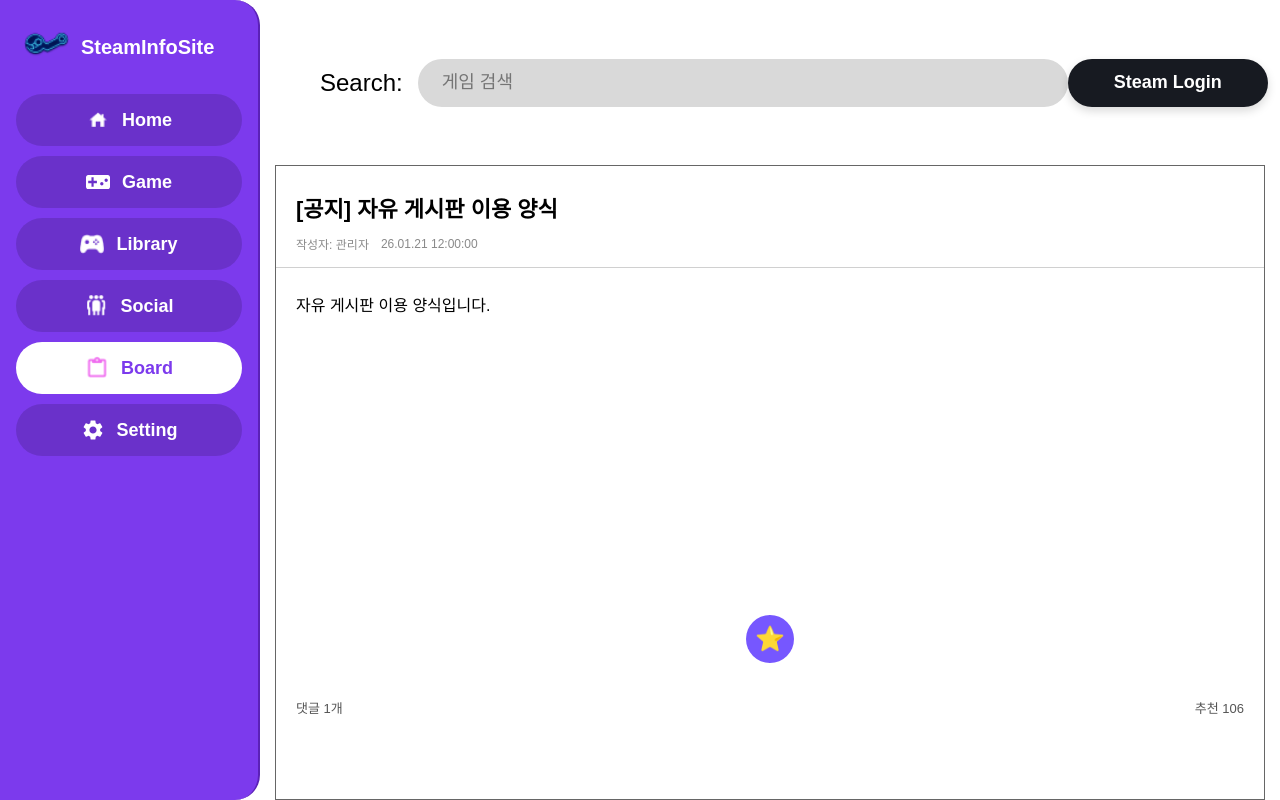
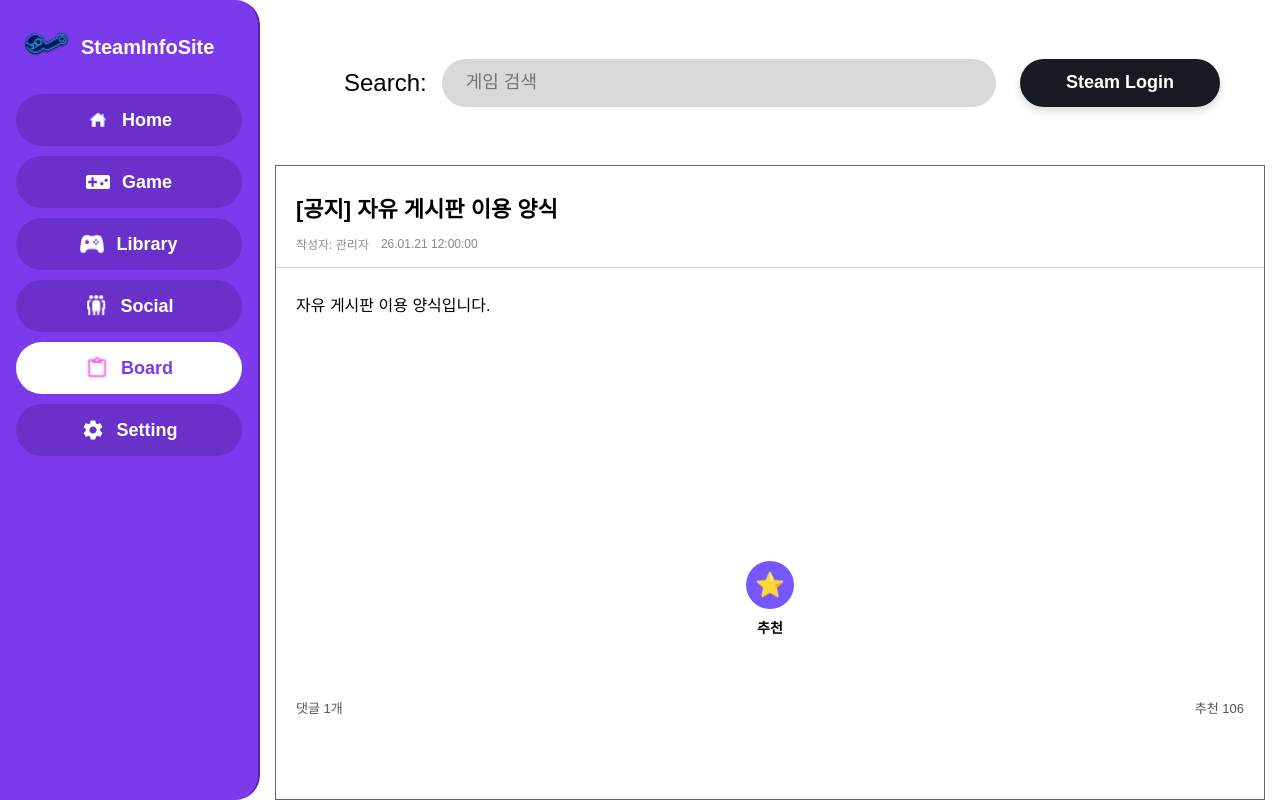
Before and after one commit to SteamInfoSite/FrontEnd, a React (Vite) app: page /board/1 in a window 1280 px wide. Built offline with nearby package versions, Linux system fonts and the light colour scheme.

Commit message:
게시글별 하루 1회 추천 제한 및 제목 옆 댓글 수 표시 구현

```diff
--- a/src/components/BoardTable.jsx
+++ b/src/components/BoardTable.jsx
@@ -1,3 +1,5 @@
+import { mockBoardDetails } from "../mocks/boardDetailMockData";
+
 function BoardTable({ posts = [], onPostClick }) {
   return (
     <div className="board-table">
@@ -39,7 +41,9 @@ function BoardTable({ posts = [], onPostClick }) {
 
               <span className="board-post-title-text">
                 [{post.category}] {post.title}
-              </span>
+                {" "}
+                [{mockBoardDetails.find((detail) => detail.id === post.id)?.comments.length ?? 0}]
+            </span>
             </div>
 
             <div className="board-nickname-column">
--- /dev/null
+++ b/src/mocks/boardLikeStorage.js
@@ -0,0 +1,28 @@
+// 백엔드 연결 전까지 브라우저에 게시글별 추천 날짜를 저장합니다.
+const storageKey = "steamInfoSite.boardLikes.";
+
+export function getToday() {
+  const now = new Date();
+  const month = String(now.getMonth() + 1).padStart(2, "0");
+  const day = String(now.getDate()).padStart(2, "0");
+  return `${now.getFullYear()}-${month}-${day}`;
+}
+
+export function getLikeDates(postId) {
+  try {
+    const dates = JSON.parse(localStorage.getItem(storageKey + postId) || "[]");
+    return Array.isArray(dates)
+      ? [...new Set(dates.filter((date) => typeof date === "string" && /^\d{4}-\d{2}-\d{2}$/.test(date)))]
+      : [];
+  } catch {
+    return [];
+  }
+}
+
+export function addDailyLike(postId) {
+  const dates = getLikeDates(postId);
+  const today = getToday();
+  if (dates.includes(today)) return false;
+  localStorage.setItem(storageKey + postId, JSON.stringify([...dates, today]));
+  return true;
+}
--- a/src/pages/Board.jsx
+++ b/src/pages/Board.jsx
@@ -7,6 +7,8 @@ import BoardTable from "../components/BoardTable";
 import Pagination from "../components/Pagination";
 
 import { mockBoardPosts } from "../mocks/boardMockData";
+
+import { getLikeDates } from "../mocks/boardLikeStorage";
 
 import "../styles/Board.css";
 
@@ -56,7 +58,10 @@ function Board() {
           </div>
 
           <BoardTable
-            posts={mockBoardPosts}
+            posts={mockBoardPosts.map((post) => ({
+              ...post,
+              likes: post.likes + getLikeDates(post.id).length,
+            }))}
             onPostClick={handlePostClick}
           />
 
--- a/src/pages/BoardDetail.jsx
+++ b/src/pages/BoardDetail.jsx
@@ -8,6 +8,8 @@ import CommentForm from "../components/CommentForm";
 
 import { mockBoardPosts } from "../mocks/boardMockData";
 import { mockBoardDetails } from "../mocks/boardDetailMockData";
+
+import { getLikeDates, addDailyLike } from "../mocks/boardLikeStorage";
 
 import "../styles/BoardDetail.css";
 
@@ -26,9 +28,22 @@ function BoardDetail() {
     detail?.comments || []
   );
 
+  const [likeMessage, setLikeMessage] = useState({ postId: null, text: "" });
+  const likeCount = (post?.likes || 0) + getLikeDates(id).length;
+
   const handleLikeClick = () => {
-    // 향후 Backend 추천 API 요청 처리 구역
-    console.log("게시글 추천:", id);
+    try {
+      const added = addDailyLike(id);
+      setLikeMessage({
+        postId: id,
+        text: added ? "추천했습니다." : "이 게시글은 오늘 이미 추천했습니다.",
+      });
+    } catch {
+      setLikeMessage({
+        postId: id,
+        text: "추천을 저장하지 못했습니다. 브라우저 저장소 설정을 확인해 주세요.",
+      });
+    }
   };
 
   const handleCommentSubmit = (content) => {
@@ -96,12 +111,20 @@ function BoardDetail() {
                 {detail.content}
               </p>
 
-              <button
-                className="like-button"
-                onClick={handleLikeClick}
-              >
-                ⭐
-              </button>
+              <div className="like-area">
+                <button
+                  type="button"
+                  className="like-button"
+                  onClick={handleLikeClick}
+                  aria-label="게시글 추천, 하루 한 번 가능"
+                >
+                  <span aria-hidden="true">⭐</span>
+                </button>
+                <span className="like-label">추천</span>
+                <span className="like-message" role="status">
+                  {likeMessage.postId === id ? likeMessage.text : ""}
+                </span>
+              </div>
             </div>
 
             <div className="post-detail-bottom">
@@ -110,7 +133,7 @@ function BoardDetail() {
               </span>
 
               <span>
-                추천 {post.likes}
+                추천 {likeCount}
               </span>
             </div>
           </section>
--- a/src/styles/BoardDetail.css
+++ b/src/styles/BoardDetail.css
@@ -96,11 +96,31 @@
   line-height: 1.6;
 }
 
+/* 추천 버튼과 안내 문구 */
+.like-area {
+  margin: auto auto 10px;
+  display: flex;
+  flex-direction: column;
+  align-items: center;
+  gap: 8px;
+}
+
+.like-label {
+  font-size: 14px;
+  font-weight: 700;
+}
+
+.like-message {
+  min-height: 18px;
+  color: #555555;
+  font-size: 13px;
+  text-align: center;
+}
 .like-button {
   width: 48px;
   height: 48px;
 
-  margin: auto auto 10px;
+  margin: 0;
 
   border: none;
   border-radius: 50%;
--- a/src/styles/Home.css
+++ b/src/styles/Home.css
@@ -212,14 +212,16 @@ body {
   background: white;
 
   display: grid;
-  grid-template-columns: 1fr auto 1fr;
+  grid-template-columns: minmax(0, 1fr) minmax(0, 745px) minmax(200px, 1fr);
+  column-gap: 24px;
   align-items: center;
 
   padding: 0 60px;
 }
 
 .search-area {
-  grid-column: 2; /* 정가운데 배치 */
+  grid-column: 2; /* 넓은 화면에서는 중앙 배치, 좁은 화면에서는 너비 축소 */
+  min-width: 0;
   display: flex;
   align-items: center;
 
@@ -227,11 +229,14 @@ body {
 }
 
 .search-area span {
+  flex-shrink: 0;
   font-size: 24px;
 }
 
 .search-area input {
-  width: 650px;
+  width: 100%;
+  max-width: 650px;
+  min-width: 0;
   height: 48px;
 
   border: none;
```
